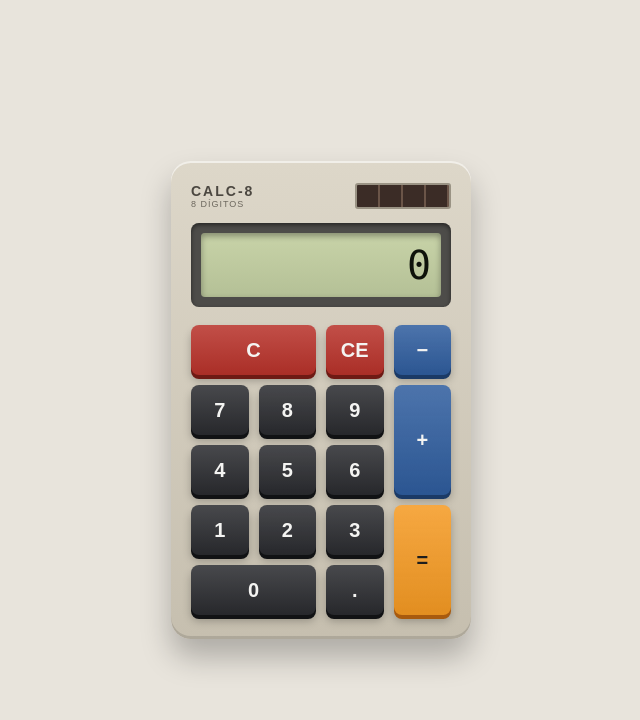
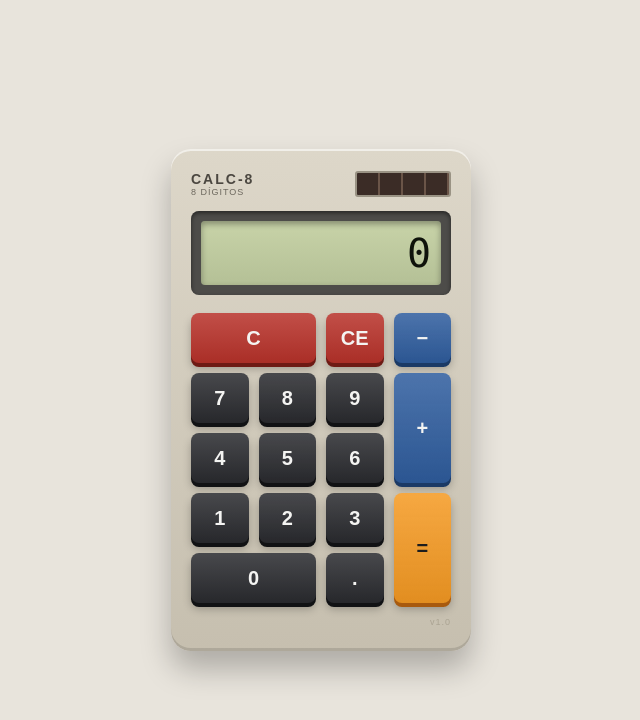
Before and after one commit to hispafox/calculadora-sobremesa, a plain HTML site: page index.html in a window 1280 px wide. Shown: the whole page, without its empty margins (319-959 px from the left). Drawn offline with Linux system fonts and the light colour scheme.

Commit message:
Número de versión v1.0 en la carcasa
Texto pequeño y de poco contraste abajo a la derecha, como grabado en el
plástico. Incluye su test y la nota en CLAUDE.md.

Co-Authored-By: Claude Opus 5.5 <noreply@anthropic.com>

```diff
--- a/index.html
+++ b/index.html
@@ -118,6 +118,15 @@
 
     .ancho { grid-column: span 2; }
     .alto  { grid-row: span 2; }
+
+    /* Número de versión discreto, como grabado en el plástico */
+    .version {
+      margin-top: 14px;
+      font-size: 9px;
+      letter-spacing: 1px;
+      text-align: right;
+      color: #aaa392;
+    }
   </style>
 </head>
 <body>
@@ -153,6 +162,8 @@
       <button class="ancho" data-tecla="0">0</button>
       <button data-tecla="." aria-label="Punto decimal">.</button>
     </div>
+
+    <div class="version">v1.0</div>
   </main>
 
   <!-- Lógica de la calculadora: no toca la página. calculadora.test.js la lee de este bloque. -->
```
Also changed, not shown: calculadora.test.js (+4 -0 lines), 1 other file.
